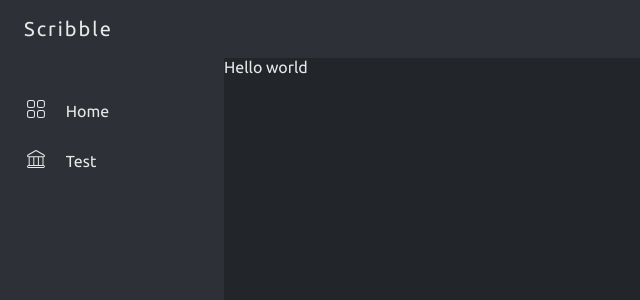
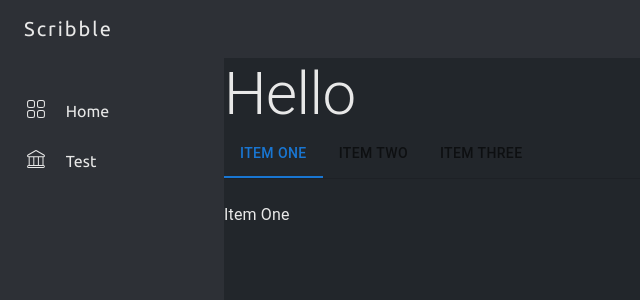
Before and after one commit to ArchitGhevariya007/scribble, a React (Create React App) app: page / in a window 1280 px wide. Shown: the top 300 px of the page, without its empty margins (0-640 px from the left). Built offline with nearby package versions, Linux system fonts and the light colour scheme.

Commit message:
main content structure added

```diff
--- a/src/App.js
+++ b/src/App.js
@@ -1,6 +1,7 @@
 import "./App.css";
 import Sidebar from "./components/Sidebar";
 import Navbar from "./components/Navbar";
+import MainCotainer from "./components/MainContainer";
 
 function App() {
   return (
@@ -8,7 +9,8 @@
 
       <Navbar></Navbar>
       <Sidebar></Sidebar>
-      <div style={{width:"80%",marginLeft:"210px"}}>Hello world</div>
+      <MainCotainer></MainCotainer>
+
     </>
   );
 }
--- /dev/null
+++ b/src/components/ContentTab.js
@@ -0,0 +1,75 @@
+import React from "react";
+import PropTypes from "prop-types";
+import { Box, Tab, Typography, Tabs } from "@mui/material";
+import { useState } from "react";
+
+//Tabs function --- Taken from Mui documentation
+function TabPanel(props) {
+  const { children, value, index, ...other } = props;
+
+  return (
+    <div
+      role="tabpanel"
+      hidden={value !== index}
+      id={`simple-tabpanel-${index}`}
+      aria-labelledby={`simple-tab-${index}`}
+      {...other}
+    >
+      {value === index && (
+        <Box sx={{ p: 3 }}>
+          <Typography>{children}</Typography>
+        </Box>
+      )}
+    </div>
+  );
+}
+
+TabPanel.propTypes = {
+  children: PropTypes.node,
+  index: PropTypes.number.isRequired,
+  value: PropTypes.number.isRequired,
+};
+
+function a11yProps(index) {
+  return {
+    id: `simple-tab-${index}`,
+    "aria-controls": `simple-tabpanel-${index}`,
+  };
+}
+
+// Main function
+export default function ContentTab() {
+  const [value, setValue] = useState(0);
+
+  const handleChange = (event, newValue) => {
+    setValue(newValue);
+  };
+
+  return (
+    <>
+    <Box>
+        <Typography variant="h2">Hello</Typography>
+    </Box>
+      <Box sx={{ borderBottom: 1, borderColor: "divider" }}>
+        <Tabs
+          value={value}
+          onChange={handleChange}
+          aria-label="basic tabs example"
+        >
+          <Tab label="Item One" {...a11yProps(0)} />
+          <Tab label="Item Two" {...a11yProps(1)} />
+          <Tab label="Item Three" {...a11yProps(2)} />
+        </Tabs>
+      </Box>
+      <TabPanel value={value} index={0}>
+        Item One
+      </TabPanel>
+      <TabPanel value={value} index={1}>
+        Item Two
+      </TabPanel>
+      <TabPanel value={value} index={2}>
+        Item Three
+      </TabPanel>
+    </>
+  );
+}
--- /dev/null
+++ b/src/components/MainContainer.js
@@ -0,0 +1,10 @@
+import React from 'react'
+import ContentTab from './ContentTab'
+
+export default function MainCotainer() {
+  return (
+    <>
+      <ContentTab></ContentTab>
+    </>
+  )
+}
```
